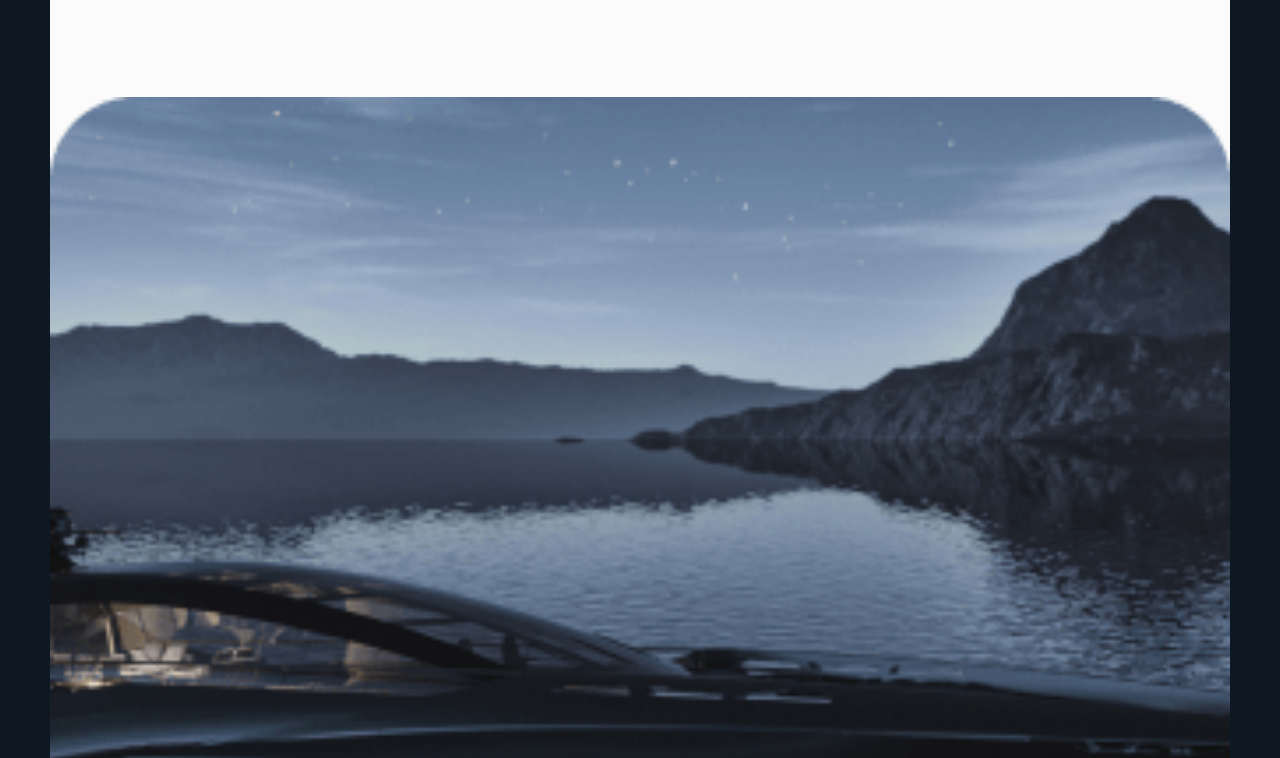
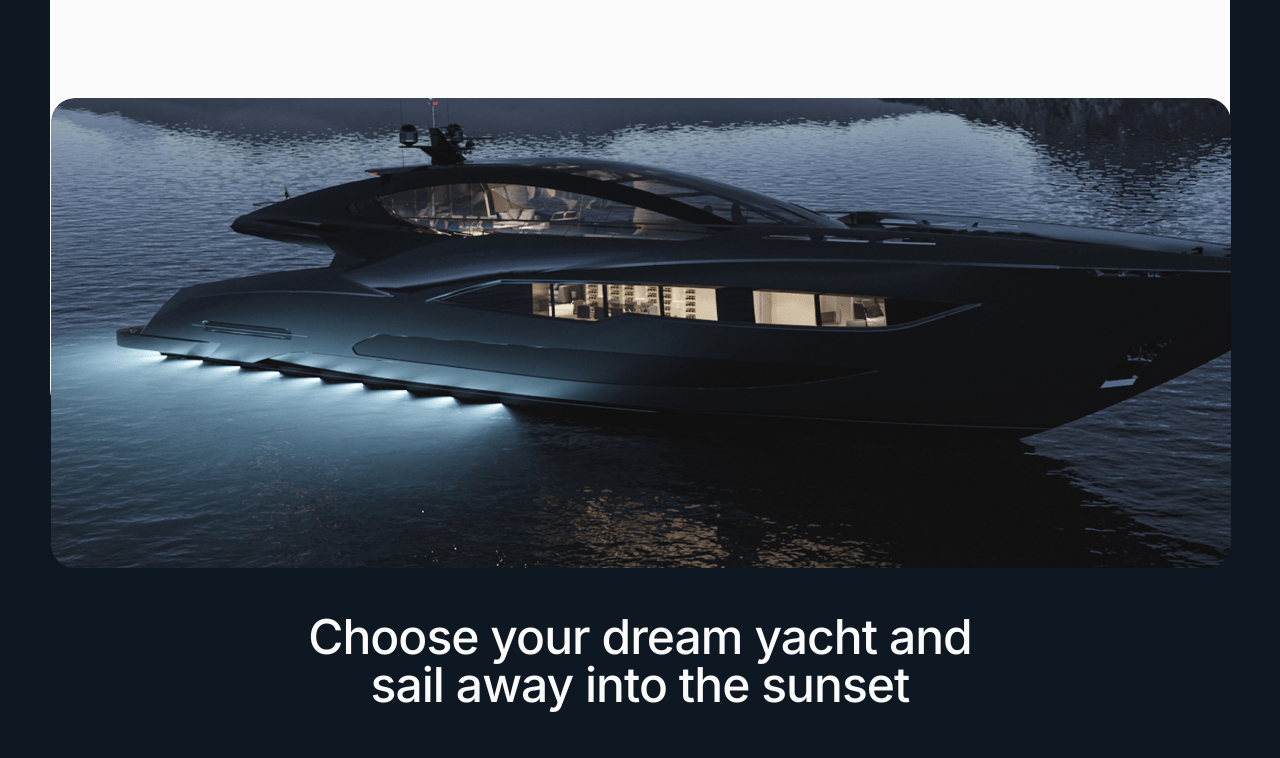
Before and after one commit to GoitStudentsWorks/103_html-css_AlinaPristinskaya, a website built with Vite: page src/index.html in a window 1280 px wide. Shown: the part 688-1446 px from the top of the page. Built offline with nearby package versions, Linux system fonts and the light colour scheme.

Commit message:
версія

```diff
--- a/src/css/about-us.css
+++ b/src/css/about-us.css
@@ -1,33 +1,33 @@
 .container{
-  padding-top: 40px;
  padding-bottom: 40px;
 }
 
-.yachtjet-container {
-    display: block;
- background-color: #fbfbfb;;
+.yachtjet-container{
+ min-height: 675px;
+ position: relative;
+ background-color: #fbfbfb;
   border-radius: 24px;
 }
-
 .yachtjet-content{
- padding:40px 20px 40px 20px;
+ padding:40px 20px 337px 20px;
 }
-
 .yachtjet-title {
  color: #1b414b;
  margin-bottom: 40px;
+ text-align: left;
 }
 
 .yachtjet-text{
  display: flex;
  flex-direction: column;
  gap: 20px;
+ text-align: left;
 }
 
 .yachtjet-text-hero {
  font-weight: 400;
  font-size: 18px;
- line-height: 100%;
+ line-height: 1.0;
  letter-spacing: -0.02em;
  color: #1b414b;
 }
@@ -41,9 +41,11 @@
 }
 
 .yachtjet-img-osnov{
-  border-radius:24px;
  width:100%;
- object-fit: cover;
+ border-radius: 24px;
+ position:absolute;
+ bottom:-100px;
+ left:1px;
 }
 
 @media only screen and (min-width: 768px) {
@@ -67,38 +69,50 @@
    font-size: 13px;
    line-height: 1.15;
   }
+ .yachtjet-img-osnov {
+    position: absolute;
+    bottom: -276px;
+    left: 1px;
+  }
 }
 
 @media only screen and (min-width: 1280px) {
+
   .yachtjet-content {
    display: flex;
     flex-direction: row;
    text-align: left;
    padding: 50px 50px 100px 50px;
  }
-
   .yachtjet-title {
    max-width: 537px;
    margin-right: 189px;
   }
-
  .yachtjet-text{
    max-width: 354px;
  }
+ .yachtjet-img-osnov {
+   position: absolute;
+   bottom: -155px;
+   left: 1px;
+ }
+
 }
 
 @media only screen and (min-width: 1440px) {
  .container{
     max-width: 1440px;
   }
-
   .yachtjet-title {
    max-width: 537px;
    margin-right: 299px;
   }
-
   .yachtjet-text {
    max-width: 404px;
   }
-
+  .yachtjet-img-osnov {
+    position: absolute;
+    bottom: -132px;
+    left: 1px;
   }
+}
--- a/src/partials/about-us.html
+++ b/src/partials/about-us.html
@@ -5,22 +5,18 @@
      <div class="yachtjet-text">
        <p class="yachtjet-text-hero">From spacious decks to state-of-the-art technology, our yachts are designed to provide the perfect blend of luxury and
        functionality.</p>
-              <p class="yachtjet-text-basic">Take a look at our selection below and choose the yacht that matches your needs and preferences.No matter which yacht
-             you choose, our experienced crew will ensure that your journey is smooth and enjoyable. Book now and get ready for an
-             unforgettable adventure on the high seas.</p>
+        <p class="yachtjet-text-basic">Take a look at our selection below and choose the yacht that matches your needs and preferences.No matter which yacht you choose, our experienced crew will ensure that your journey is smooth and enjoyable. Book now and get ready for an unforgettable adventure on the high seas.</p>
       </div>
     </div>
-       <div class="yachtjet-img">
     <picture>
+      <source srcset="./img/about-us/Photo1x1440.png 1x, ./img/about-us/Photo2x1440.png 2x"    media="(min-width:1440px)">
+      <source srcset="./img/about-us/Photo1x-dec.png 1x, ./img/about-us/Photo2x-dec.png 2x"
+      media="(min-width: 1280px)">
+      <source srcset="./img/about-us/Photo1x-tab.png 1x, ./img/about-us/Photo2x-tab.png 2x"
+      media="(min-width: 768px)">
       <source srcset="./img/about-us/Photo1x-mob.png 1x, ./img/about-us/Photo2x-mob.png 2x"
       media="(min-width: 320px)">
-                <source srcset="./img/about-us/Photo1x-tab.png 1x, ./img/about-us/Photo2x-tab.png 2x"
-                    media="(min-width: 768px)">
-                <source srcset="./img/about-us/Photo1x-dec.png 1x, ./img/about-us/Photo2x-dec.png 2x"
-                    media="(min-width: 1280px)">
-                <source srcset="./img/about-us/Photo1x1440.png 1x, ./img/about-us/Photo2x1440.png 2x"    media="(min-width:1440px)">
-                <img src="./img/about-us/Photo1x1440.png" alt="Yacht Jet" width="1340" class="yachtjet-img-osnov">
+      <img src="./img/about-us/Photo1x1440.png" alt="Yacht Jet" class="yachtjet-img-osnov" width="1380">
     </picture>
   </div>
-    </div>
 </section>
```
Also changed, not shown: src/img/about-us/Photo1x-dec.png (renamed from src/img/about-us/Photo-1x-dec.png), src/img/about-us/Photo1x1440.png (renamed from src/img/about-us/Photo-1x1440.png). Lines whose indentation alone changed are shown as unchanged.
